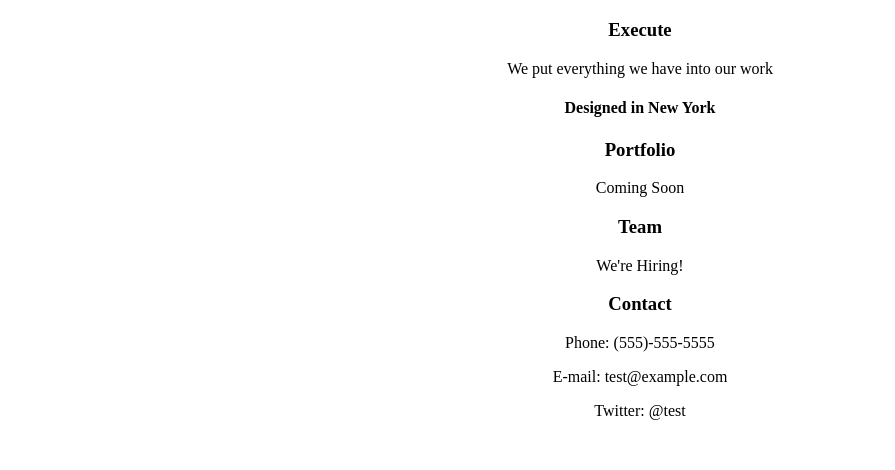
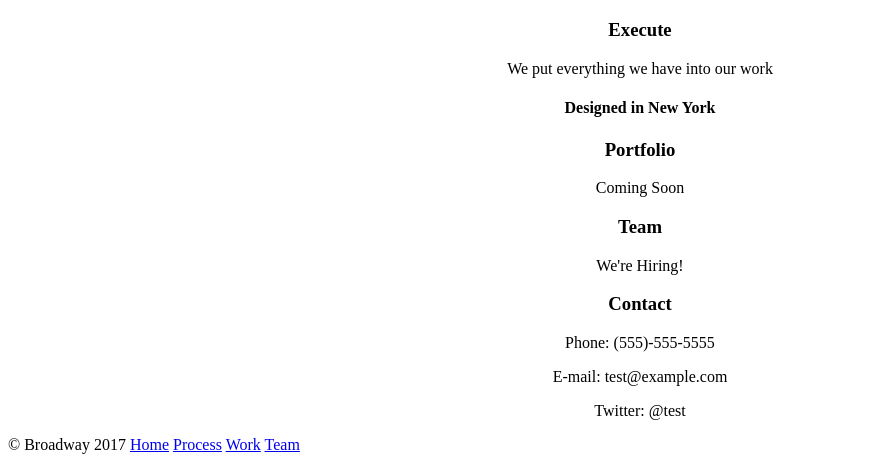
Before and after one commit to shyunj/broadway, a plain HTML site: page index.html in a window 1280 px wide. Shown: the part 1399-1869 px from the top of the page, without its empty margins (0-895 px from the left). Before the commit the page ends 1835 px from the top, so only its background shows below. Drawn offline with Linux system fonts and the light colour scheme.

Commit message:
end of HTML

```diff
--- a/index.html
+++ b/index.html
@@ -6,14 +6,12 @@
     <title>Broadway</title>
   </head>
 <body>
-  <div id="header">
     <h1>Broadway Design</h1></p>
-      <p><a href="#home">Home</a></p>
-      <p><a href="#process">Process</a></p>
-      <p><a href="#work">Work</a></p>
-      <p><a href="#team">Team</a></p>
-      <p><a href="#contact">Contact</a></p>
-  </div>
+      <p class="menu"><a href="#home">Home</a></p>
+      <p class="menu"><a href="#process">Process</a></p>
+      <p class="menu"><a href="#work">Work</a></p>
+      <p class="menu"><a href="#team">Team</a></p>
+      <p class="menu"><a href="#contact">Contact</a></p>
   <div id="process">
     <h2>Our Process</h2>
     <img src="https://s3.amazonaws.com/codecademy-content/programs/freelance-one/broadway/images/identify.svg" alt="Squigly Line"/>
@@ -37,4 +35,7 @@
     <p>E-mail: test@example.com</p>
     <p>Twitter: @test</p>
   </div>
+  <div id="bottom-menu" style="text-align: left !important;">
+    <p>© Broadway 2017 <a href="#home" class="menu">Home</a> <a href="#process"class="menu">Process</a> <a href="#work" class="menu">Work</a> <a href="#team" class="menu">Team</a></p>
+  </div>
 </html>
```
